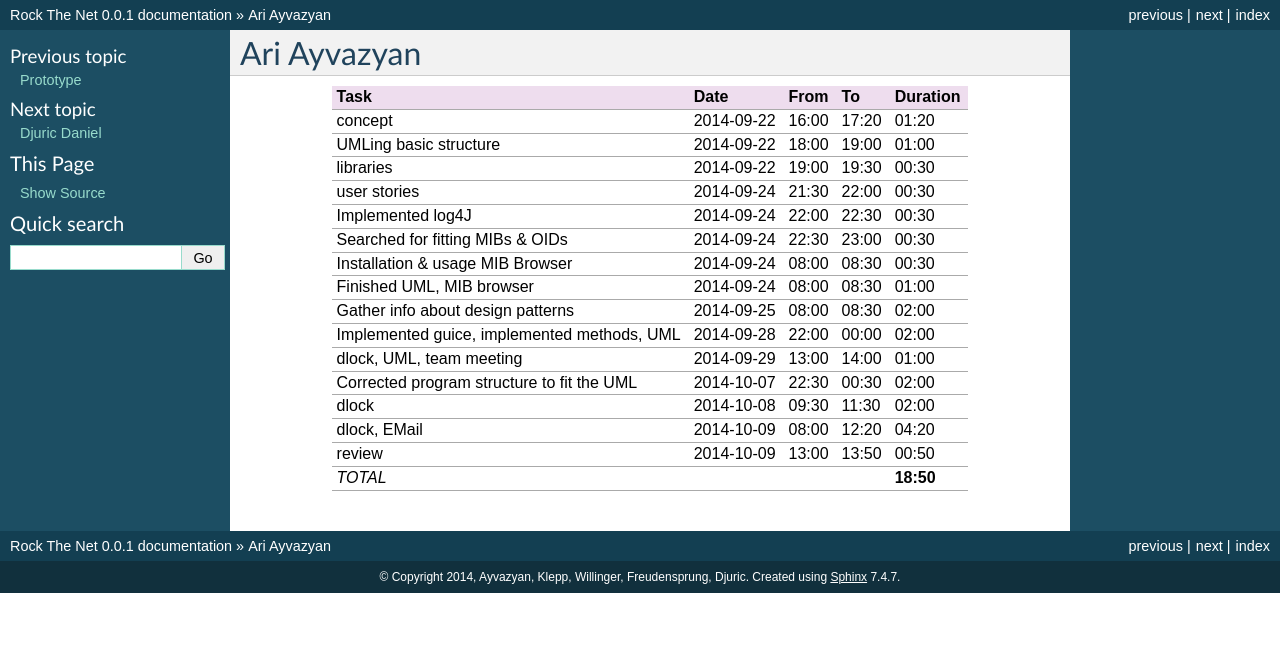
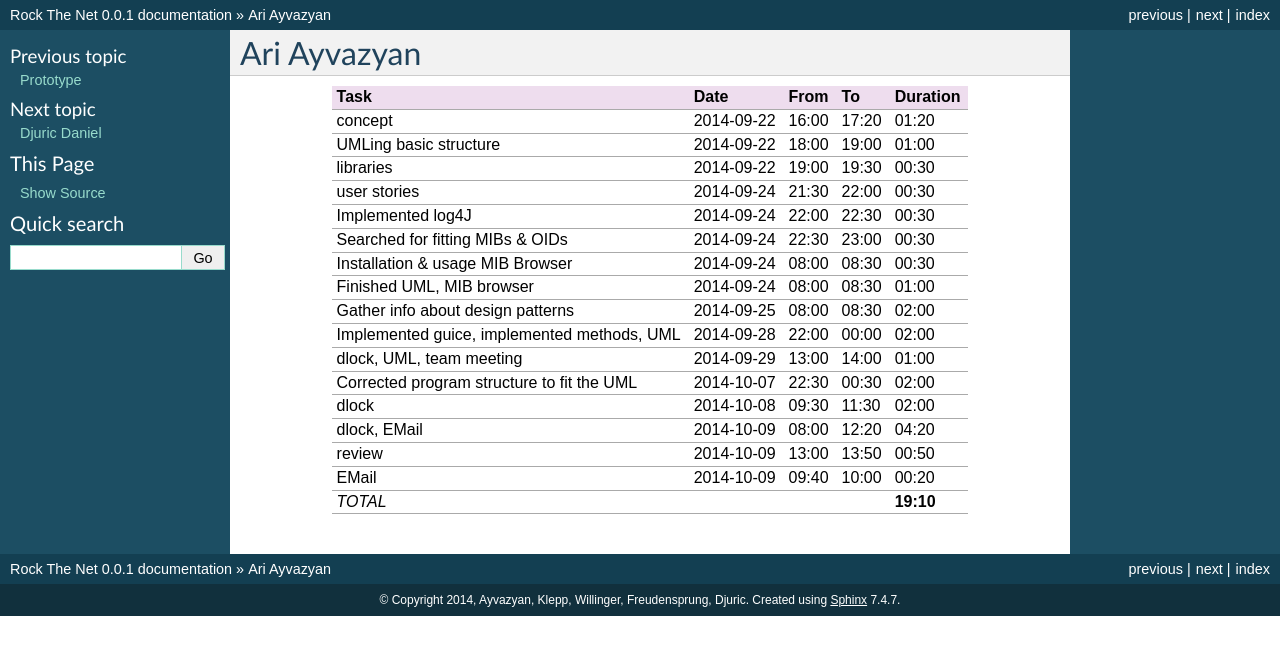
Before and after one commit to aayvazyan-tgm/RouterManagementProject_RockTheNet, a Sphinx documentation site: the page built from docs/timerecording_ayvazyan.rst, in a window 1280 px wide. Shown: the top 655 px of the page. Built offline with Sphinx 7.4.7, drawn with Linux system fonts in a browser that asks for light colours.

Commit message:
Timerecording

```diff
--- a/docs/timerecording_ayvazyan.rst
+++ b/docs/timerecording_ayvazyan.rst
@@ -19,5 +19,6 @@ Corrected program structure to fit the UML                      2014-10-07 22:30
 dlock                                                           2014-10-08 09:30 11:30   02:00
 dlock, EMail                                                    2014-10-09 08:00 12:20   04:20
 review                                                          2014-10-09 13:00 13:50   00:50
-*TOTAL*                                                                                **18:50**
+EMail                                                           2014-10-09 09:40 10:00   00:20
+*TOTAL*                                                                                **19:10**
 =============================================================== ========== ===== ===== =========
```
